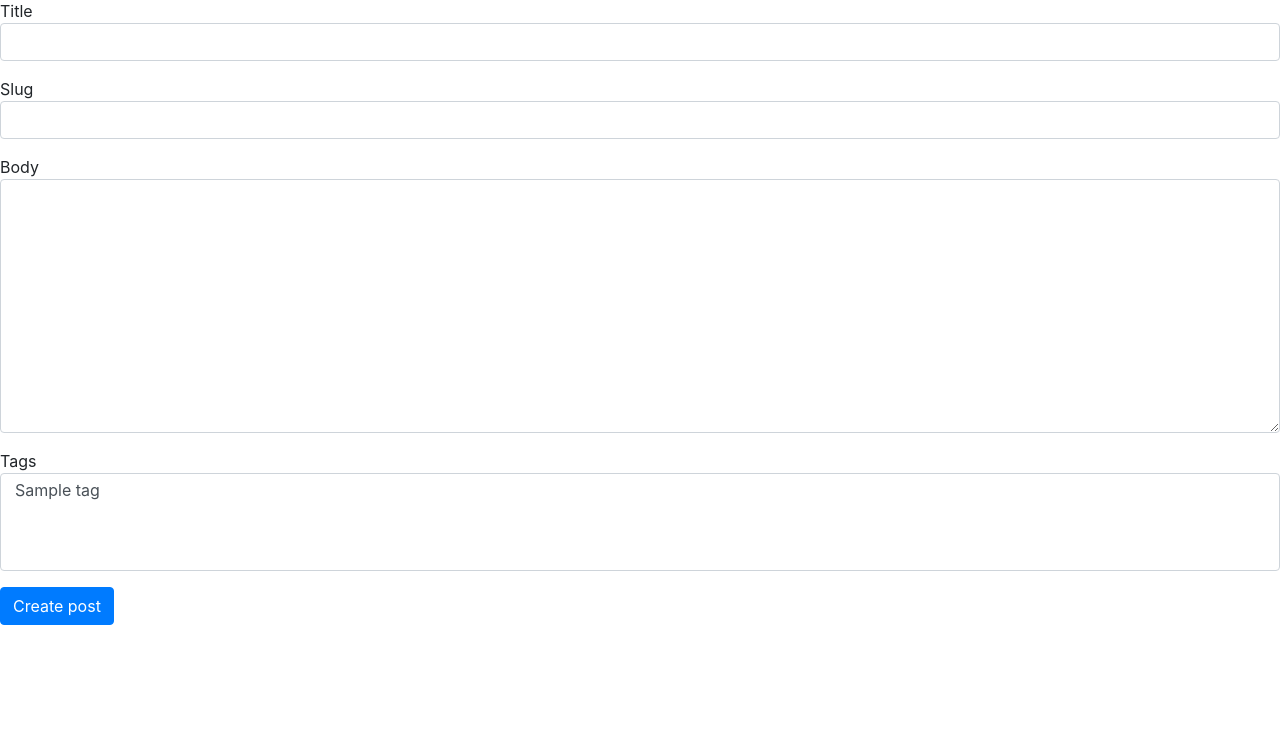
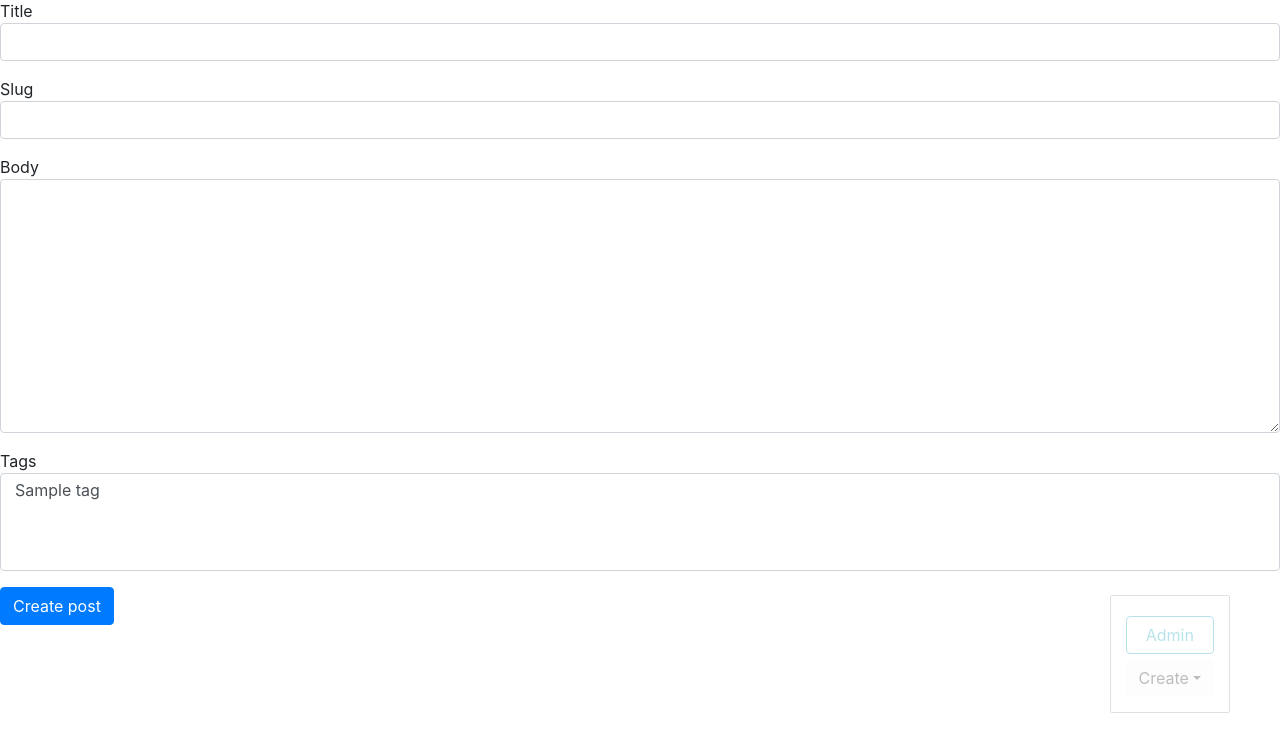
Before and after one commit to alexeysorok/Oleg_Molchanov_Django, a Django app: page /blog/post/create/ in a window 1280 px wide. Shown: the part 57-800 px from the top of the page. Run offline with Django 3.2, Linux system fonts and the light colour scheme; tables that the repository leaves empty hold one stand-in row (values such as "Sample post"); some libraries are stand-ins or nearby versions.

Commit message:
add: Панель из CSS

```diff
--- a/app/blogengine/blog/templates/blog/base_blog.html
+++ b/app/blogengine/blog/templates/blog/base_blog.html
@@ -1 +1,21 @@
 {% extends 'base.html' %}
+
+{% block admin-panel %}
+
+
+
+    <div class="btn-group">
+        <button type="buton" class="btn btn-light dropdown-toggle" data-toggle="dropdown"
+        aria-haspopup="true" aria-expanded="false">Create</button>
+
+        <div class="dropdown-menu">
+            <a class="dropdown-item" href="{% url 'post_create_url'  %}">Post</a>
+            <a class="dropdown-item" href="{% url 'tag_create_url'  %}">Tag</a>
+        </div>
+
+    </div>
+
+    <a href="{{ admin_object.update_url }}" class="btn btn-light edit" style="{% if detail %}display:block;{% endif %}">Edit</a>
+    <a href="{{ admin_object.delete_url }}" class="btn btn-danger delete" style="{% if detail %}display:block;{% endif %}">Delete</a>
+
+{% endblock %}
--- a/app/blogengine/blog/utils.py
+++ b/app/blogengine/blog/utils.py
@@ -10,7 +10,8 @@ class ObjectDetailMixin:
         # post = Post.objects.get(slug__iexact=slug)
         obj = get_object_or_404(self.model, slug__iexact=slug)
         return render(request, self.template,
-                      context={self.model.__name__.lower(): obj})
+                      context={self.model.__name__.lower(): obj, 'admin_object': obj,
+                      'detail': True})
 
 
 class ObjectCreateMixin:
--- a/app/blogengine/blogengine/settings.py
+++ b/app/blogengine/blogengine/settings.py
@@ -121,3 +121,6 @@ USE_TZ = True
 # https://docs.djangoproject.com/en/2.2/howto/static-files/
 
 STATIC_URL = '/static/'
+STATICFILES_DIRS = [
+    os.path.join(BASE_DIR, 'static')
+]
--- /dev/null
+++ b/app/blogengine/static/css/style.css
@@ -0,0 +1,22 @@
+.admin-panel {
+    border: 1px, solid #999;
+    border-radius: 2px;
+    position: fixed;
+    right: 50px;
+    bottom: 30px;
+    opacity: 0.3;
+    padding: 15px;
+}
+
+.admin-panel:hover {
+    opacity: 1;
+}
+
+.admin-panel a {
+    display: block;
+    margin: 5px 0;
+}
+
+a.edit, a.delete {
+    display: none
+}
--- a/app/blogengine/templates/base.html
+++ b/app/blogengine/templates/base.html
@@ -1,10 +1,15 @@
+{% load static %}
 <!DOCTYPE html>
 <html lang="en">
 <head>
     <meta charset="UTF-8">
     <meta name="viewport" content="width=device-width, initial-scale=1.0">
     <meta http-equiv="X-UA-Compatible" content="ie=edge">
+    <script src="https://code.jquery.com/jquery-3.3.1.slim.min.js" integrity="sha384-q8i/X+965DzO0rT7abK41JStQIAqVgRVzpbzo5smXKp4YfRvH+8abtTE1Pi6jizo" crossorigin="anonymous"></script>
+    <script src="https://cdnjs.cloudflare.com/ajax/libs/popper.js/1.14.7/umd/popper.min.js" integrity="sha384-UO2eT0CpHqdSJQ6hJty5KVphtPhzWj9WO1clHTMGa3JDZwrnQq4sF86dIHNDz0W1" crossorigin="anonymous"></script>
+    <script src="https://stackpath.bootstrapcdn.com/bootstrap/4.3.1/js/bootstrap.min.js" integrity="sha384-JjSmVgyd0p3pXB1rRibZUAYoIIy6OrQ6VrjIEaFf/nJGzIxFDsf4x0xIM+B07jRM" crossorigin="anonymous"></script>
     <link rel="stylesheet" href="https://stackpath.bootstrapcdn.com/bootstrap/4.3.1/css/bootstrap.min.css" integrity="sha384-ggOyR0iXCbMQv3Xipma34MD+dH/1fQ784/j6cY/iJTQUOhcWr7x9JvoRxT2MZw1T" crossorigin="anonymous">
+    <link rel="stylesheet" href="{% static 'css/style.css' %}">
     <title>
         {% block title %}
             Blog Engine
@@ -42,6 +47,13 @@
         There is no any content for you
     {% endblock %}
 
+    <div class="admin-panel align-items-center">
+      <a href="/admin" class="btn btn-outline-info">Admin</a>
+      {% block admin-panel %}
+
+      {% endblock %}
+    </div>
+
 
 </body>
 </html>
```
